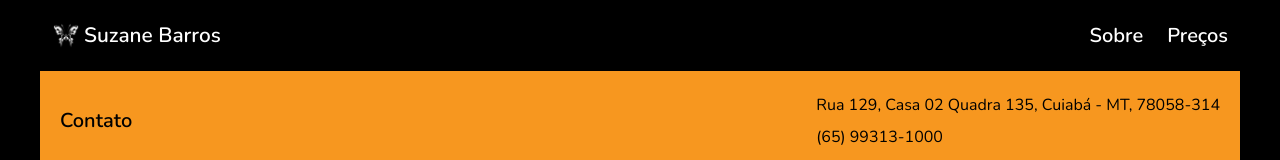
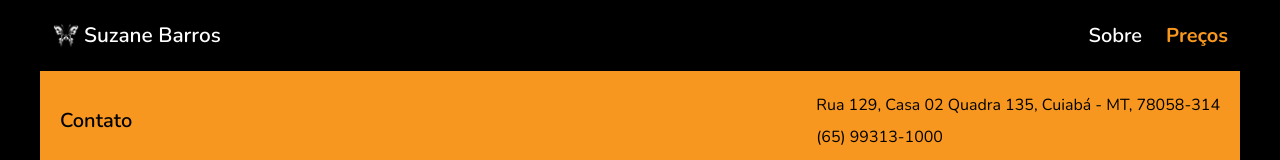
Before and after one commit to WendersonBarros/beauty-salon, a React (Vite) app in the folder frontend/: page /prices in a window 1280 px wide. Shown: the top 160 px of the page. Built offline with nearby package versions, Linux system fonts and the light colour scheme.

Commit message:
style: improve navigation link styling and cleanup layout in the `Header` component

```diff
--- a/frontend/src/components/Header.tsx
+++ b/frontend/src/components/Header.tsx
@@ -8,7 +8,7 @@ function Header() {
   return (
     <header
       className="flex justify-between items-center py-5 z-1
-    px-3 min-h-[10%] text-white sticky top-0 bg-black"
+    px-3 text-white sticky top-0 bg-black"
     >
       <div
         className="flex items-center gap-1 w-[50%] cursor-pointer"
@@ -37,8 +37,12 @@ function Header() {
         </Link>
         <Link
           to="/prices"
-          className="text-white hover:text-darkYellow
-          font-semibold text-sm md:text-xl text-center cursor-pointer"
+          className={`${pathname === "/prices"
+            ? "text-darkYellow font-bold"
+            : "text-white font-semibold"
+            }
+          hover:text-darkYellow md:text-xl
+          text-sm text-center cursor-pointer`}
         >
           Preços
         </Link>
```
